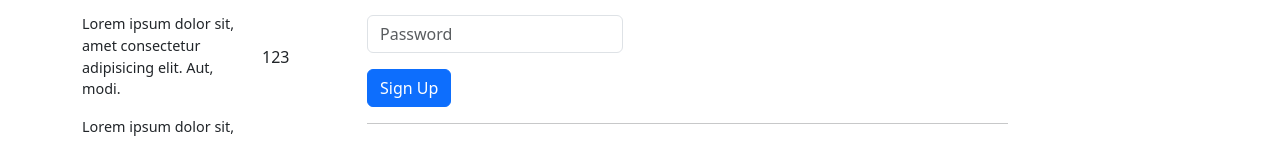
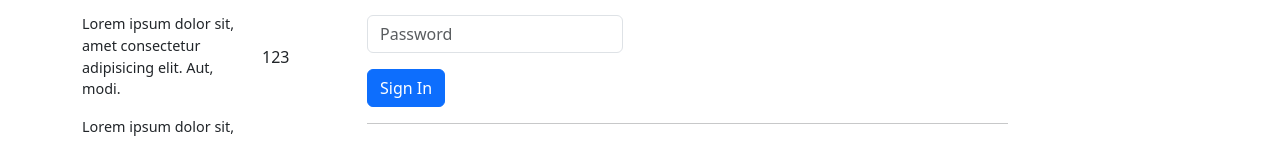
Before and after one commit to tumeraltunbas/dictionary-client, a React (Create React App) app: page /auth/sign/in in a window 1280 px wide. Shown: the part 155-296 px from the top of the page. Built offline with nearby package versions, Linux system fonts and the light colour scheme.

Commit message:
Fix typo

```diff
--- a/src/Components/Pages/Auth/SignIn/index.jsx
+++ b/src/Components/Pages/Auth/SignIn/index.jsx
@@ -59,7 +59,7 @@ export const SignIn = () => {
           />
       </div>
 
-      <Button type="submit" children="Sign Up" className="mt-3" />
+      <Button type="submit" children="Sign In" className="mt-3" />
     </form>
     <ToastContainer />
     </>
```
